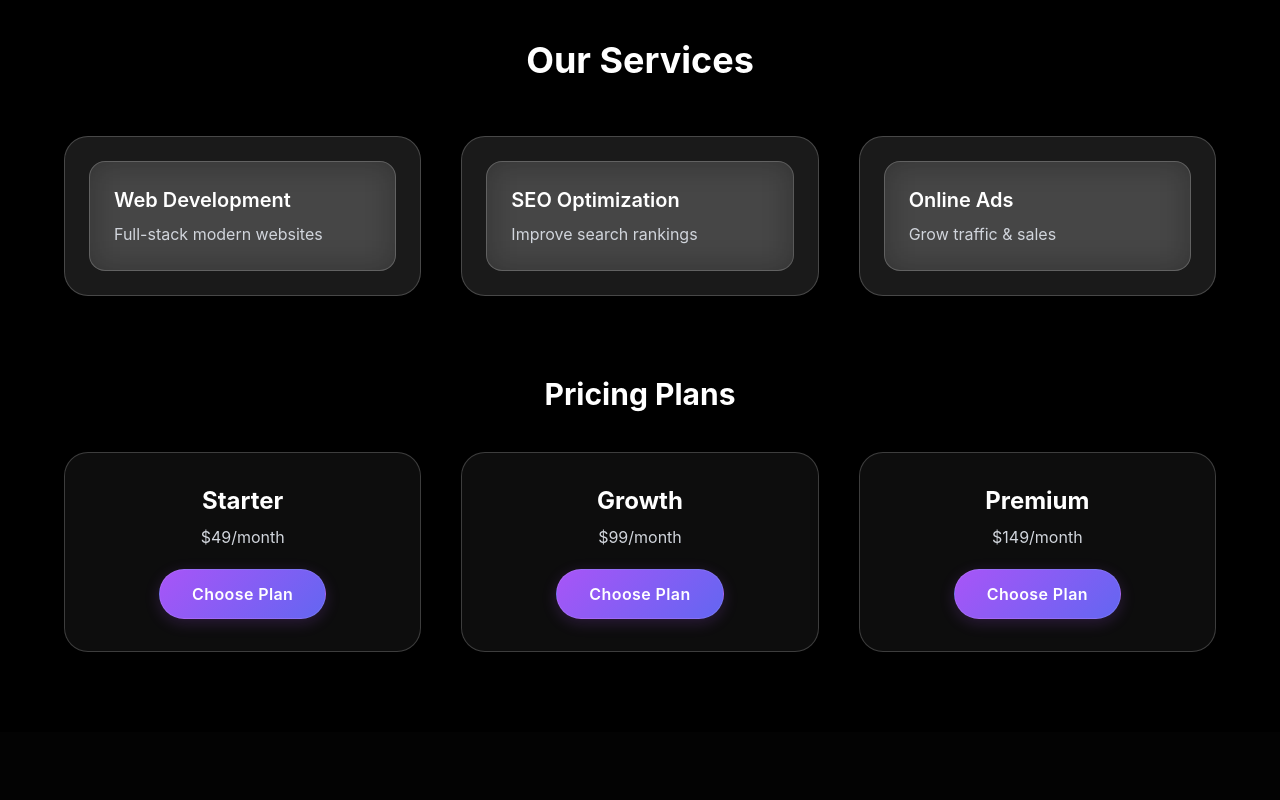
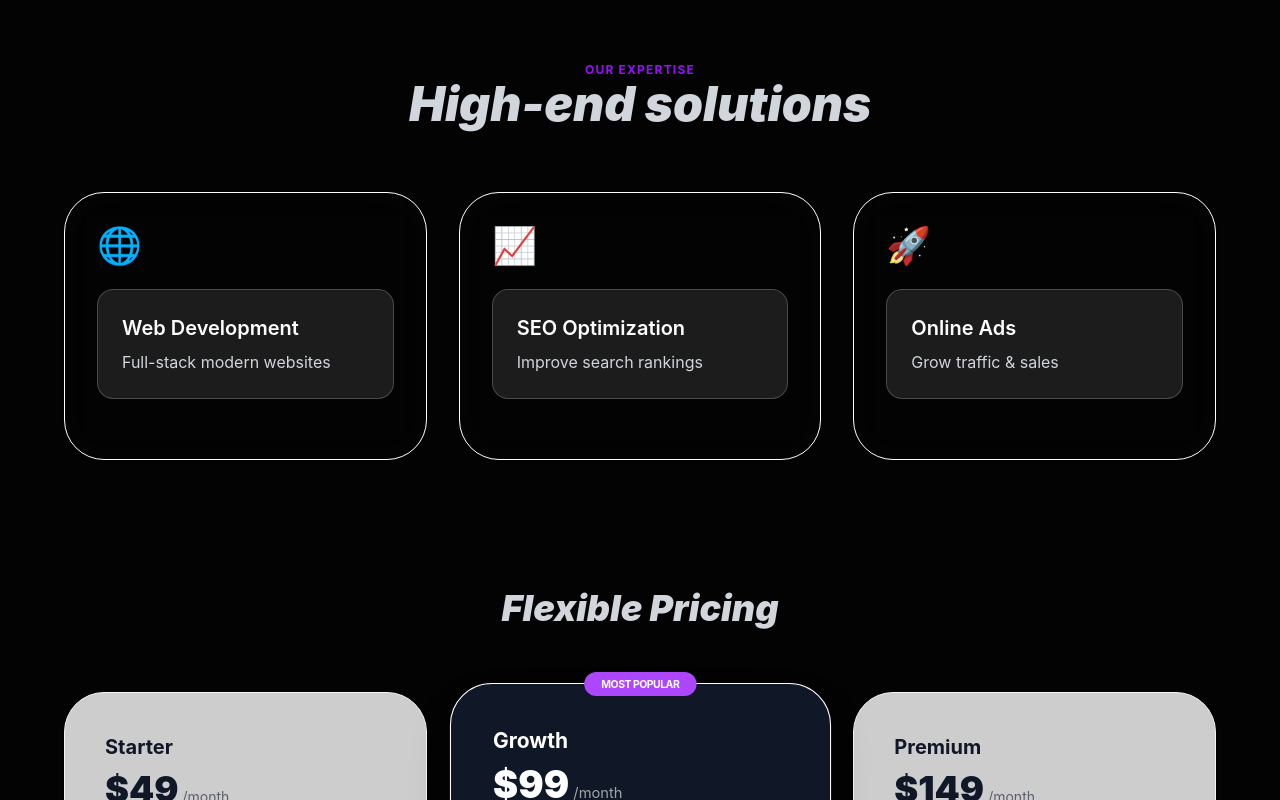
Before and after one commit to roymukta21/kodaweve-task, a React (Vite) app: page / in a window 1280 px wide. Shown: the part 840-1640 px from the top of the page. Built offline with nearby package versions, Linux system fonts and the light colour scheme.

Commit message:
feat(Services): enhance services and pricing sections with icons, animations, and improved layout

```diff
--- a/src/pages/Services.jsx
+++ b/src/pages/Services.jsx
@@ -1,54 +1,89 @@
 import { motion } from "framer-motion";
 import ServiceCard from "../components/ServiceCard";
-
 const Services = () => {
   const services = [
-    { title: "Web Development", desc: "Full-stack modern websites" },
-    { title: "SEO Optimization", desc: "Improve search rankings" },
-    { title: "Online Ads", desc: "Grow traffic & sales" },
+    { title: "Web Development", desc: "Full-stack modern websites", icon: "🌐" },
+    { title: "SEO Optimization", desc: "Improve search rankings", icon: "📈" },
+    { title: "Online Ads", desc: "Grow traffic & sales", icon: "🚀" },
   ];
 
   const pricing = [
-    { name: "Starter", price: "$49/month" },
-    { name: "Growth", price: "$99/month" },
-    { name: "Premium", price: "$149/month" },
+    { name: "Starter", price: "$49", features: ["Basic SEO", "1 Landing Page"] },
+    { name: "Growth", price: "$99", features: ["Advanced SEO", "5 Pages", "Ads"] },
+    { name: "Premium", price: "$149", features: ["Full Support", "Unlimited Pages"] },
   ];
 
-  // Card animation variants
+  const containerVariants = {
+    hidden: { opacity: 0 },
+    show: {
+      opacity: 1,
+      transition: { staggerChildren: 0.2 },
+    },
+  };
+
   const cardVariants = {
-    hidden: { opacity: 0, y: 50, rotateY: 10 },
-    show: { opacity: 1, y: 0, rotateY: 0, transition: { duration: 0.7, ease: "easeOut" } },
-    hover: { scale: 1.05, rotateY: 5, rotateX: 5, boxShadow: "0 20px 50px rgba(0,0,0,0.3)" },
+    hidden: { opacity: 0, y: 30, scale: 0.95 },
+    show: {
+      opacity: 1,
+      y: 0,
+      scale: 1,
+      transition: { type: "spring", stiffness: 100, damping: 15 }
+    },
+    hover: {
+      y: -10,
+      transition: { duration: 0.3, ease: "easeInOut" }
+    },
   };
 
   return (
-    <div className="bg-black text-white px-6 py-20">
-      <h1 className="text-4xl font-bold text-center mb-14">Our Services</h1>
+    <div className="relative px-6 py-24 overflow-hidden">
+      {/* Services Section */}
+      <div className="max-w-6xl mx-auto mb-32">
+        <motion.div
+          initial={{ opacity: 0, y: -20 }}
+          whileInView={{ opacity: 1, y: 0 }}
+          viewport={{ once: true }}
+          className="text-center mb-16 space-y-4"
+        >
+          <span className="text-purple-600 font-bold tracking-widest uppercase text-xs">Our Expertise</span>
+          <h1 className="text-4xl md:text-5xl font-black text-gray-300 italic">High-end solutions</h1>
+        </motion.div>
 
-      {/* Services Cards */}
         <motion.div
-        className="max-w-6xl mx-auto grid md:grid-cols-3 gap-10 perspective-1000"
+          className="grid md:grid-cols-3 gap-8"
+          variants={containerVariants}
           initial="hidden"
-        animate="show"
+          whileInView="show"
+          viewport={{ once: true }}
         >
           {services.map((service, i) => (
             <motion.div
               key={i}
-            className="bg-white/10 backdrop-blur-lg border border-white/20 rounded-3xl p-6 cursor-pointer"
               variants={cardVariants}
               whileHover="hover"
+              className="group backdrop-blur-xl border border-white p-8 rounded-[40px] shadow-sm hover:shadow-2xl transition-all duration-500"
             >
+              <div className="text-4xl mb-6">{service.icon}</div>
               <ServiceCard title={service.title} desc={service.desc} />
+              <div className="mt-6 h-1 w-0 group-hover:w-full bg-purple-500 transition-all duration-500 rounded-full" />
             </motion.div>
           ))}
         </motion.div>
+      </div>
 
       {/* Pricing Section */}
-     <div id="pricing-section">
-       <h2 className="text-3xl font-bold text-center mt-20 mb-10">Pricing Plans</h2>
+      <div id="pricing-section" className="max-w-6xl mx-auto">
+        <motion.h2
+          initial={{ opacity: 0 }}
+          whileInView={{ opacity: 1 }}
+          className="text-3xl md:text-4xl font-black text-center mb-16 text-gray-300 italic"
+        >
+          Flexible Pricing
+        </motion.h2>
 
         <motion.div
-        className="max-w-6xl mx-auto grid md:grid-cols-3 gap-10 perspective-1000"
+          className="grid md:grid-cols-3 gap-8"
+          variants={containerVariants}
           initial="hidden"
           whileInView="show"
           viewport={{ once: true }}
@@ -56,19 +91,36 @@ const Services = () => {
           {pricing.map((plan, i) => (
             <motion.div
               key={i}
-            className="bg-white/5 backdrop-blur-lg border border-white/20 rounded-3xl p-8 text-center cursor-pointer"
               variants={cardVariants}
-            whileHover="hover"
+              whileHover={{ y: -10, scale: 1.02 }}
+              className={`relative p-10 rounded-[40px] border transition-all duration-500 ${
+                i === 1 ? 'bg-gray-900 text-white shadow-2xl scale-105 z-10' : 'bg-white/80 text-gray-900 border-gray-100 shadow-sm'
+              }`}
             >
-            <h3 className="text-2xl font-bold">{plan.name}</h3>
-            <p className="mt-2 text-gray-300">{plan.price}</p>
-            <motion.button
-              whileHover={{ scale: 1.05 }}
-              whileTap={{ scale: 0.95 }}
-              className="btn"
-            >
+              {i === 1 && (
+                <div className="absolute top-0 left-1/2 -translate-x-1/2 -translate-y-1/2 bg-purple-500 text-white text-[10px] font-bold px-4 py-1 rounded-full uppercase tracking-tighter">
+                  Most Popular
+                </div>
+              )}
+              <h3 className="text-xl font-bold mb-2">{plan.name}</h3>
+              <div className="flex items-baseline gap-1 mb-6">
+                <span className="text-4xl font-black">{plan.price}</span>
+                <span className="text-sm opacity-60">/month</span>
+              </div>
+
+              <ul className="space-y-4 mb-8 text-sm">
+                {plan.features.map((feat, idx) => (
+                  <li key={idx} className="flex items-center gap-2">
+                    <span className="text-purple-500">✔</span> {feat}
+                  </li>
+                ))}
+              </ul>
+
+              <button className={`w-full py-4 rounded-full btn ${
+                i === 1 ? 'bg-white text-black hover:bg-gray-200' : 'bg-gray-900 text-white hover:bg-black'
+              }`}>
                 Choose Plan
-            </motion.button>
+              </button>
             </motion.div>
           ))}
         </motion.div>
```
Lines whose indentation alone changed are shown as unchanged.
